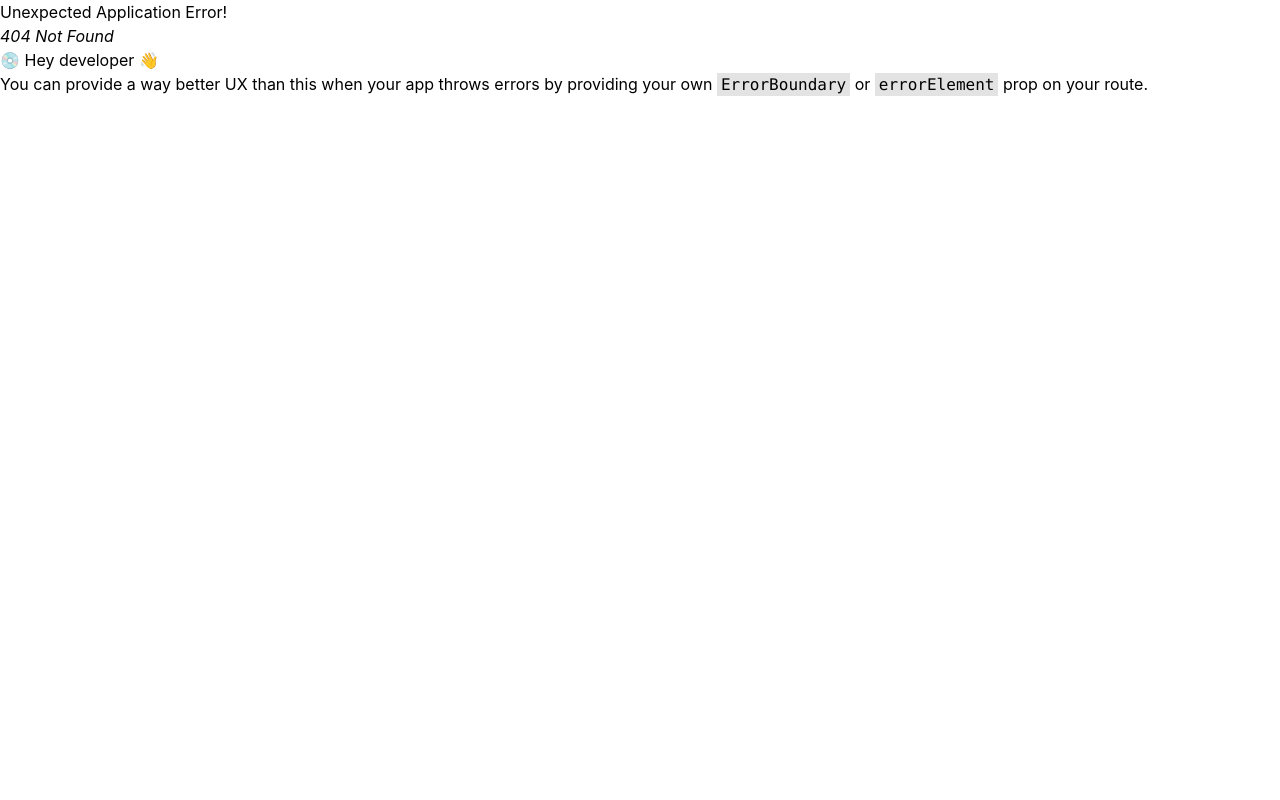
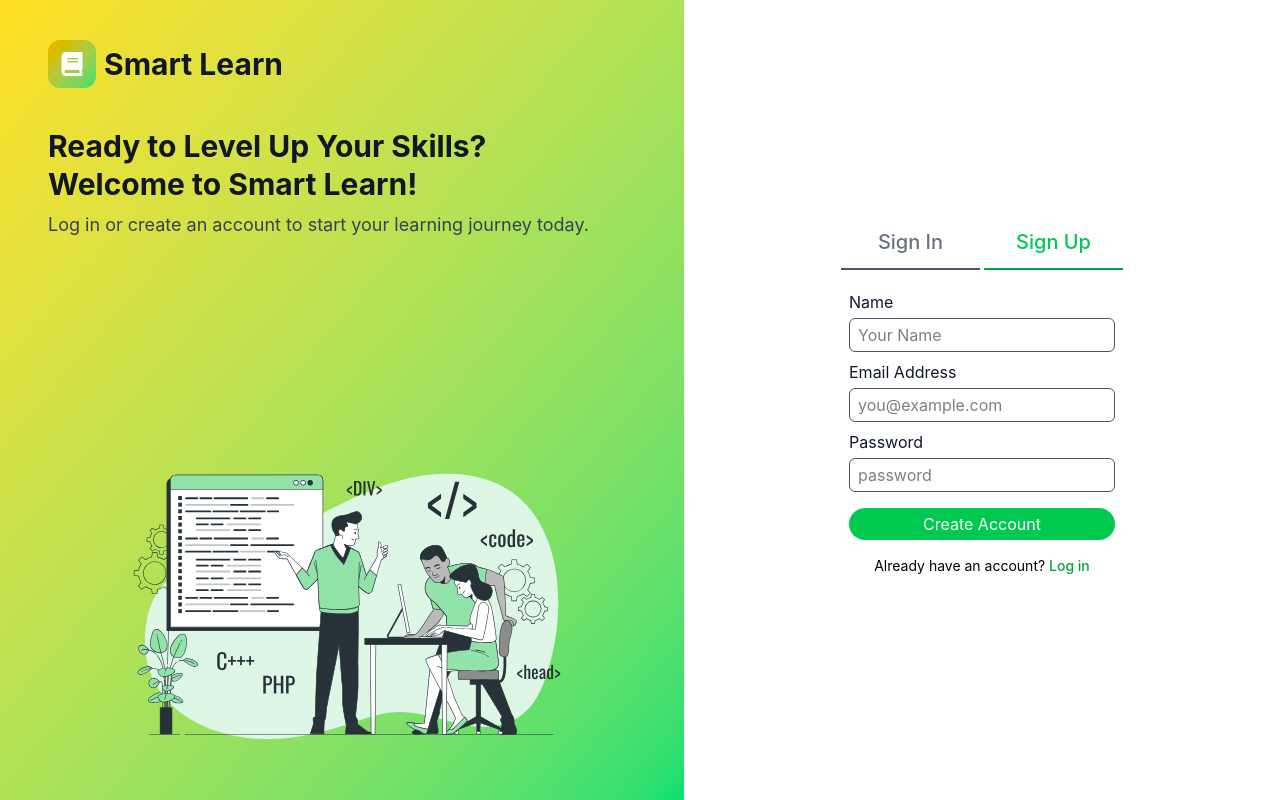
Before and after one commit to adiaditya78/Online_Learning-Platform, a React (Vite) app in the folder frontend/: page /signup in a window 1280 px wide. Before the commit this address had no page. Built offline with nearby package versions, Linux system fonts and the light colour scheme.

Commit message:
UI Update

```diff
--- a/frontend/src/Components/Header/Header.jsx
+++ b/frontend/src/Components/Header/Header.jsx
@@ -16,7 +16,7 @@ export default function Header(){
                 </div>
 
                 <div className='hidden md:flex items-center justify-center gap-3 lg:gap-5'>
-                    <NavLink to='#' className={({isActive}) =>`${isActive? 'text-green-700': 'text-gray-700'} font-medium`}>Explore</NavLink>
+                    <NavLink to='/dashboard' className={({isActive}) =>`${isActive? 'text-green-700': 'text-gray-700'} font-medium`}>Dashboard</NavLink>
 
                     <NavLink to='/categoties' className={({isActive}) =>`${isActive? 'text-green-700': 'text-gray-700'} font-medium`}>Categories</NavLink>
 
@@ -38,7 +38,7 @@ export default function Header(){
                 </div>
             </nav>
             <div className={`${show ? "block":"hidden"} flex flex-col`}>
-                <NavLink to='#' className={({isActive}) =>`${isActive? 'text-green-700': 'text-gray-700'} px-4 py-2 font-medium`}>Explore</NavLink>
+                <NavLink to='#' className={({isActive}) =>`${isActive? 'text-green-700': 'text-gray-700'} px-4 py-2 font-medium`}>Dashboard</NavLink>
                 <NavLink to='/categoties' className={({isActive}) =>`${isActive? 'text-green-700': 'text-gray-700'} px-4 py-2 font-medium`}>Categories</NavLink>
                 <NavLink to='/about' className={({isActive}) =>`${isActive? 'text-green-700': 'text-gray-700'} px-4 py-2 font-medium`}>About</NavLink>
                 <NavLink to='/contact' className={({isActive}) =>`${isActive? 'text-green-700': 'text-gray-700'} px-4 py-2 font-medium`}>Contact</NavLink>
--- a/frontend/src/Features/Authentication/Auth.jsx
+++ b/frontend/src/Features/Authentication/Auth.jsx
@@ -1,9 +1,6 @@
-import { useState } from "react"
-import Login from "./Login/Login"
-import Signup from "./Signup/Signup"
+import { NavLink, Outlet } from "react-router-dom"
 import { FaBook } from "react-icons/fa"
 export default function Auth(){
-    const [auth, setAuth] = useState(false)
     return(
         <div className="flex h-screen w-screen">
             <div className="hidden md:flex flex-col gap-5 lg:gap-10 h-full flex-1 pl-12 pr-10 py-6 lg:py-10 bg-linear-to-br  from-yellow-300 to-green-400 overflow-hidden">
@@ -28,14 +25,18 @@ export default function Auth(){
                 </div>
             </div>
             <div className="flex-1 h-full flex flex-col justify-center items-center">
+                <div className='md:hidden absolute top-4 lg:top-8 flex items-center gap-2 justify-center'>
+                    <div className='h-12 w-12 flex justify-center items-center bg-linear-to-br from-yellow-500 to-green-400 p-1 rounded-xl'>
+                        <FaBook className='h-6 w-6 text-white'/>
+                    </div>
+                    <h1 className='font-bold text-3xl text-gray-900'>Smart Learn</h1>
+                </div>
                 <div className="flex flex-col gap-3">
-                    <div className="flex justify-between items-center gap-1">
-                        <button onClick={()=>setAuth(false)} className={`flex-1 py-3 text-xl font-medium border-b-2 transition-colors ${auth ?'text-gray-500 border-gray-600': 'text-green-500 border-green-600'}`}>Sign In</button>
-                        <button onClick={()=>setAuth(true)} className={`flex-1 py-3 text-xl font-medium border-b-2 transition-colors ${auth ?'text-green-500 border-green-600' :'text-gray-500 border-gray-600'}`}>Sign Up</button>
+                    <div className="flex justify-between items-center text-center gap-1">
+                        <NavLink to="/login" className={({isActive})=>`${isActive ?'text-green-500 border-green-600':'text-gray-500 border-gray-600'} flex-1 py-3 text-xl font-medium border-b-2 transition-colors `}>Sign In</NavLink>
+                        <NavLink to='/signup' className={({isActive})=>`${isActive ?'text-green-500 border-green-600' :'text-gray-500 border-gray-600'} flex-1 py-3 text-xl font-medium border-b-2 transition-colors`}>Sign Up</NavLink>
                     </div>
-                    {
-                        auth? (<Signup/>):(<Login onCreateAccount={()=>setAuth(true)}/>)
-                    }
+                    <Outlet/>
                 </div>
             </div>
         </div>
--- a/frontend/src/Features/Authentication/Login/Login.jsx
+++ b/frontend/src/Features/Authentication/Login/Login.jsx
@@ -1,6 +1,7 @@
-export default function Login({onCreateAccount}){
+import { Link } from "react-router-dom"
+export default function Login(){
     return(
-        <div className="p-2 flex flex-col gap-2">
+        <form className="p-2 flex flex-col gap-2">
             <div>
                 <h3 className="font-normal text-gray-900 mb-1">Email Address</h3>
                 <input type="text" className="w-full border border-gray-600 rounded-md px-2 py-1" placeholder="you@example.com"/>
@@ -14,7 +15,7 @@ export default function Login({onCreateAccount}){
             {/* <div className=" flex justify-between">
                 <p> Or continue with</p>
             </div> */}
-            <div className="text-center text-sm">New to Smart Learn? <button onClick={onCreateAccount} className="text-green-600 cursor-pointer font-medium hover:underline">Create Account</button></div>
-        </div>
+            <div className="text-center text-sm">New to Smart Learn? <Link to='/signup' className="text-green-600 cursor-pointer font-medium hover:underline">Create Account</Link></div>
+        </form>
     )
 }
--- a/frontend/src/Features/Authentication/Signup/Signup.jsx
+++ b/frontend/src/Features/Authentication/Signup/Signup.jsx
@@ -1,9 +1,24 @@
+import {Link} from 'react-router-dom'
 export default function Signup(){
     return(
-        <div>
-            <form action="">
-
-            </form>
-        </div>
+        <form className="p-2 flex flex-col gap-2">
+            <div>
+                <h3 className="font-normal text-gray-900 mb-1">Name</h3>
+                <input type="text" className="w-full border border-gray-600 rounded-md px-2 py-1" placeholder="Your Name"/>
+            </div>
+            <div>
+                <h3 className="font-normal text-gray-900 mb-1">Email Address</h3>
+                <input type="email" className="w-full border border-gray-600 rounded-md px-2 py-1" placeholder="you@example.com"/>
+            </div>
+            <div>
+                <h3 className="font-normal text-gray-900 mb-1">Password</h3>
+                <input type="text" className="w-full border border-gray-600 rounded-md px-2 py-1" placeholder="password"/>
+            </div>
+            <button className="my-2 w-full bg-green-500 text-white hover:bg-green-600 p-1 rounded-2xl">Create Account</button>
+            {/* <div className=" flex justify-between">
+                <p> Or continue with</p>
+            </div> */}
+            <div className="text-center text-sm">Already have an account? <Link to="/login" className="text-green-600 cursor-pointer font-medium hover:underline">Log in</Link></div>
+        </form>
     )
 }
--- a/frontend/src/main.jsx
+++ b/frontend/src/main.jsx
@@ -6,16 +6,23 @@ import Layout from './Layout.jsx'
 import Admin from './Features/Authentication/Admin/Admin.jsx'
 import Dashboard from './pages/Dashboard/Dashboard.jsx'
 import Auth from './Features/Authentication/Auth.jsx'
+import Home from './pages/Home/Home.jsx'
+import Login from './Features/Authentication/Login/Login.jsx'
+import Signup from './Features/Authentication/Signup/Signup.jsx'
 const router = createBrowserRouter(
   createRoutesFromElements(
-    <>
+    <Route>
       <Route path='/' element={<Layout />}>
-        <Route index element={<Dashboard />} />
+        <Route index element={<Home />} />
+        <Route path='/dashboard' element={<Dashboard/>}/>
       </Route>
-      <Route path='/auth' element={<Auth/>}></Route>
-      <Route path='/admin' element={<Admin />}>
+
+      <Route element={<Auth/>}>
+        <Route path='/login' element={<Login/>} />
+        <Route path='/signup' element={<Signup/>} />
       </Route>
-    </>
+      <Route path='/admin' element={<Admin />}></Route>
+    </Route>
   )
 )
 createRoot(document.getElementById('root')).render(
--- /dev/null
+++ b/frontend/src/pages/About/About.jsx
@@ -0,0 +1,7 @@
+export default function About(){
+    return(
+        <div>
+
+        </div>
+    )
+}
--- /dev/null
+++ b/frontend/src/pages/Contact/Contact.jsx
@@ -0,0 +1,7 @@
+export default function Contact(){
+    return(
+        <div>
+            Lorem ipsum dolor sit, amet consectetur adipisicing elit. Autem magnam in non nemo necessitatibus aliquam quidem ducimus! Quas dolor harum ducimus obcaecati pariatur aspernatur, nihil numquam dolores id non voluptate sequi nostrum voluptatibus velit vero, esse impedit possimus illo temporibus beatae amet. Impedit quaerat velit nesciunt tempore aspernatur expedita voluptate ipsam dolore laudantium itaque, vero a. Reiciendis minus quaerat a, numquam ex aut ab cumque nulla nobis quisquam voluptates voluptate voluptatum obcaecati temporibus nemo natus vero dolorem ad sunt labore, minima, ratione necessitatibus aliquid in. Ipsam, voluptates. Natus, similique autem ducimus voluptas atque impedit officiis voluptatem minima dolor repudiandae ea?
+        </div>
+    )
+}
--- /dev/null
+++ b/frontend/src/pages/Courses/CourseList.jsx
@@ -0,0 +1,14 @@
+import { useState } from "react"
+
+export default function CourseList(){
+    const[courseList, setCourseList] = useState([])
+    return(
+        <div>
+            <div>
+                {
+                    courseList.map((title)=>())
+                }
+            </div>
+        </div>
+    )
+}
--- /dev/null
+++ b/frontend/src/pages/Home/Home.jsx
@@ -0,0 +1,7 @@
+export default function Home(){
+    return(
+        <div>
+
+        </div>
+    )
+}
```
